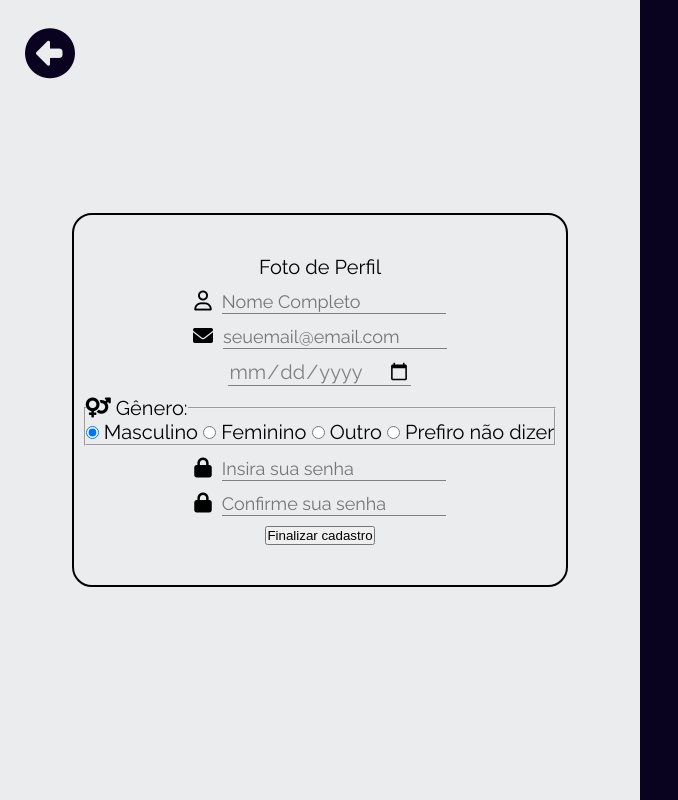
After one commit to TCC-Nexa-Luminy/FutLink, a PHP site: page /futlink/app/views/signUp.php in a window 1280 px wide. The commit adds this page. Shown: the whole page, without its empty margins (0-678 px from the left). Run offline with PHP 8.4, Linux system fonts and the light colour scheme.

Commit message:
update formulario de cadastro

```diff
--- /dev/null
+++ b/app/controllers/signUp.act.php
@@ -0,0 +1,3 @@
+<?php
+    require("../../config/connect.php");
+    var_dump($_POST);
--- /dev/null
+++ b/app/views/signUp.php
@@ -0,0 +1,55 @@
+<?php include("topo.php"); ?>
+<link rel="stylesheet" href="../../public/css/signUp.css">
+
+<body>
+    <main class="containerMain">
+        <section>
+            <a href="../../public/index.php" class="back_btn"><i class="fa-solid fa-circle-left"></i></a>
+            <form action="../controllers/signUp.act.php" method="post" id="form_cadastro">
+                <label for="iprofile">
+                    <input type="file" name="user_photo" id="iprofile" style="display: none;">
+                    Foto de Perfil
+                </label>
+                <div class="form_label">
+                    <label for="inome"><i class="fa-regular fa-user"></i></label>
+                    <input type="text" name="user_nome" id="inome" required placeholder="Nome Completo" autocomplete="off" class="input_user">
+                </div>
+                <div class="form_label">
+                    <label for="iemail"><i class="fa-solid fa-envelope"></i></label>
+                    <input type="email" name="user_email" id="iemail" required placeholder="seuemail@email.com" autocomplete="off" class="input_user">
+                </div>
+                <input type="date" name="user_data_nasc" id="" required class="input_user">
+
+                <fieldset>
+                    <legend><i class="fa-solid fa-venus-mars"></i> Gênero:</legend>
+                    <input type="radio" name="genero" id="imasc" value="masculino" checked>
+                    <label for="imasc">Masculino</label>
+
+                    <input type="radio" name="genero" id="ifem" value="feminino">
+                    <label for="ifem">Feminino</label>
+
+                    <input type="radio" name="genero" id="ioutro" value="outro">
+                    <label for="ioutro">Outro</label>
+
+                    <input type="radio" name="genero" id="iprefiro" value="prefiro não dizer">
+                    <label for="iprefiro">Prefiro não dizer</label>
+                </fieldset>
+                <div class="form_label">
+                    <label for="ipass"><i class="fa-solid fa-lock"></i></label>
+                    <input type="password" name="user_pass" id="ipass" required placeholder="Insira sua senha" autocomplete="off" class="input_user">
+                </div>
+                <div class="form_label">
+                    <label for="ipass2"><i class="fa-solid fa-lock"></i></label>
+                    <input type="password" name="user_pass2" id="ipass2" required placeholder="Confirme sua senha" autocomplete="off" class="input_user">
+                </div>
+                <input type="submit" value="Finalizar cadastro">
+            </form>
+        </section>
+        <section>
+
+        </section>
+    </main>
+    <script src="../../public/js/signUp.js"></script>
+</body>
+
+</html>
--- a/app/views/topo.php
+++ b/app/views/topo.php
@@ -5,8 +5,8 @@
     <meta charset="UTF-8">
     <meta name="viewport" content="width=device-width, initial-scale=1.0">
     <title>FutLink</title>
-    <link rel="stylesheet" href="css/root.css">
-    <link rel="shortcut icon" href="../public/images/futlinkLogoBg.png" type="image/x-icon">
+    <link rel="stylesheet" href="../../public/css/root.css">
+    <link rel="shortcut icon" href="../../public/images/futlinkLogoBg.png" type="image/x-icon">
 
     <link href="https://fonts.googleapis.com/css2?family=Bebas+Neue&display=swap" rel="stylesheet">
     <link href="https://fonts.googleapis.com/css2?family=Roboto:ital,wght@0,100..900;1,100..900&display=swap" rel="stylesheet">
--- a/public/css/root.css
+++ b/public/css/root.css
@@ -19,7 +19,7 @@
 
 body{
     background-color: var(--cor-primaria);
-    font-size: 12px;
+    font-size: 14px;
     font-family: var(--fonte-div);
     transition: 0.5s;
 }
--- /dev/null
+++ b/public/css/signUp.css
@@ -0,0 +1,96 @@
+@import url("root.css");
+
+.containerMain{
+    display: flex;
+    flex-direction: column-reverse;
+    height: 100dvh;
+    font-size: var(--fonte-texto);
+}
+
+.containerMain .back_btn{
+    position: absolute;
+    left: 0.5em;
+    top: 0.5em;
+    font-size: 2.5em;
+    color: var(--cor-purple-dark);
+    cursor: pointer;
+    transition: 0.5s;
+}
+.containerMain .back_btn:active{
+    transform: scale(0.9);
+    transition: 0.5s;
+}
+
+
+.containerMain>section{
+    display: flex;
+    flex: 1 1 0;
+}
+
+.containerMain section:first-child{
+    position: relative;
+    justify-content: center;
+    align-items: center;
+}
+.containerMain section:last-child{
+    display: none;
+    background-color: var(--cor-purple-dark);
+    /* box-shadow: -3px 1px 5px black; */
+}
+
+
+#form_cadastro{
+    display: flex;
+    flex-direction: column;
+    align-items: center;
+    gap: 0.5em;
+    border: 2px solid black;
+    padding: 2em 0.5em;
+    border-radius: 1em;
+}
+
+#form_cadastro .form_label{
+    display: flex;
+    gap: 0.5em;
+
+}
+
+#form_cadastro .input_user{
+    all: unset;
+    border-bottom: 1px solid gray;
+    color: gray;
+}
+
+#form_cadastro .input_user:focus{
+    color: var(--cor-purple-dark);
+    border-bottom: 1px solid black;
+}
+
+#form_cadastro .input_user::placeholder{
+    font-size: 0.9em;
+}
+
+@media (max-width: 575px){}      /*disposivos extra pequenos (XS) - Smartphone tela pequena - padrão no site*/
+
+@media (min-width: 576px){      /*Dispositivos pequenos (SM)) - Smartphone tela grande - */
+
+}
+@media (min-width: 768px){      /*Dispositos médios (MD) - Tablets e Smartphones grandes -*/
+
+
+}
+@media (min-width: 992px){      /*Dispositivos grande (LG) - Desktops menores e laptops -*/
+    .containerMain{
+     flex-direction: row;
+    }
+    .containerMain section:last-child{
+        display: flex;
+    }
+}
+@media (min-width: 1200px){     /*Dispositivos extra grande (XL) - Desktops grandes -*/
+
+
+}
+@media (min-width: 1400px){     /*Dispositivos extra extra grande (XXL) - Monitores grandes e telas 4K - */
+
+}
--- /dev/null
+++ b/public/js/signUp.js
@@ -0,0 +1,8 @@
+const form_user = document.querySelector("#form_cadastro");
+
+form_user.addEventListener("submit", (e)=>{
+    const btn_send = document.querySelector("#send_btn")
+    btn_send.disabled = true
+
+
+})
```
Also changed, not shown: config/connect.php (+15 -0 lines).
